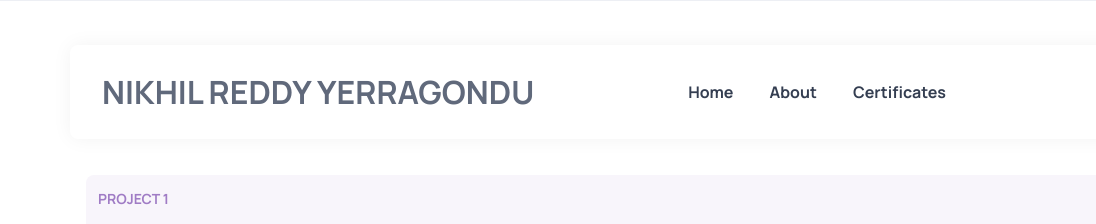
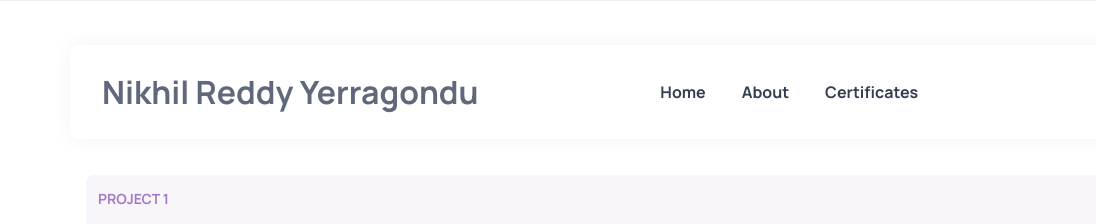
Before and after one commit to yerragondu/Portfolio-Follow-Up, a plain HTML site: page projects.html in a window 1280 px wide. Shown: the top 224 px of the page, 0-1096 px from the left. Drawn offline with nearby package versions, Linux system fonts and the light colour scheme.

Commit message:
Update projects.html

```diff
--- a/projects.html
+++ b/projects.html
@@ -48,7 +48,7 @@
     <div class="container">
 
       <a href="#" class="logo">
-<h1>NIKHIL REDDY YERRAGONDU</h1>      </a>
+<h1>Nikhil Reddy Yerragondu</h1>      </a>
 
       <nav class="navbar" data-navbar>
 
```
